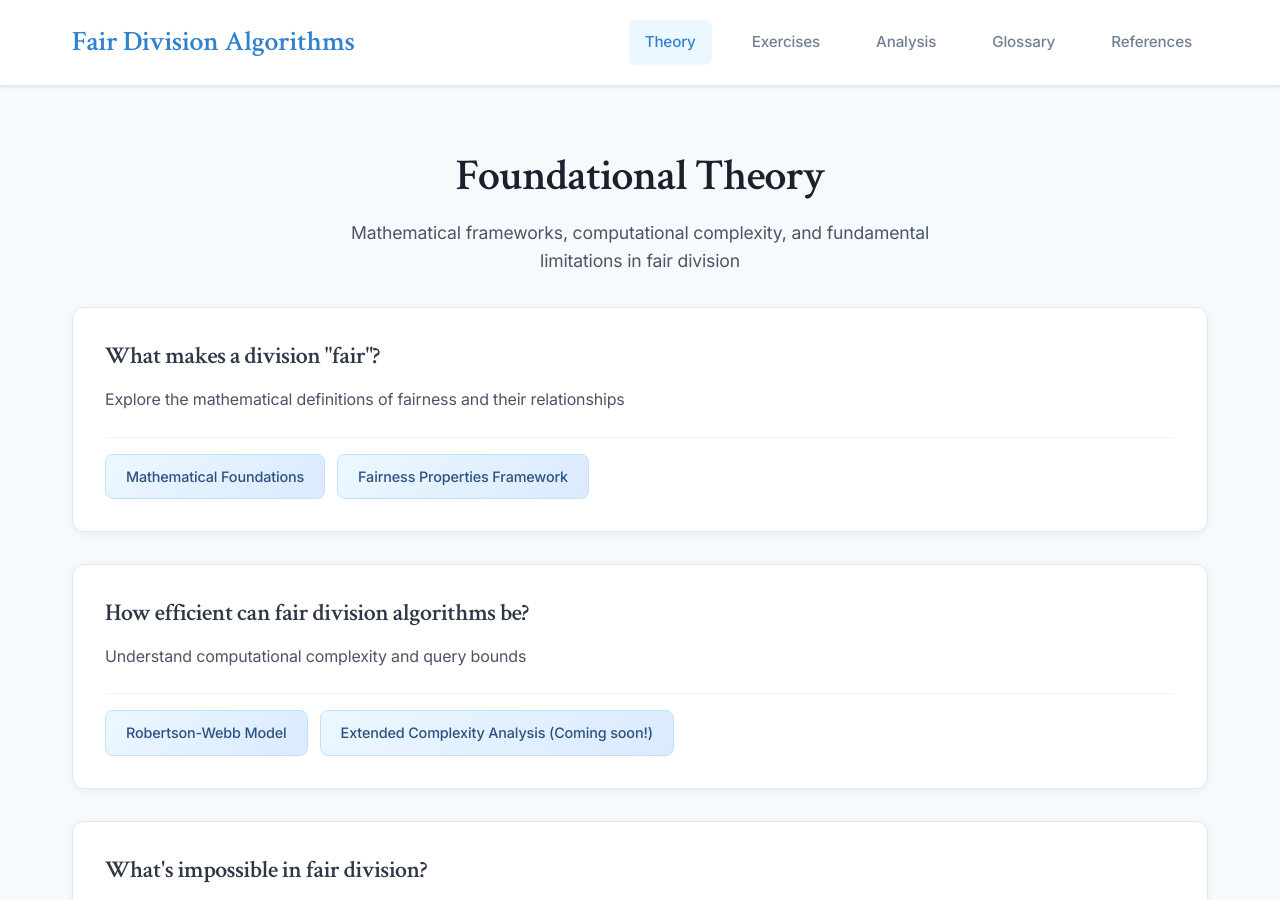
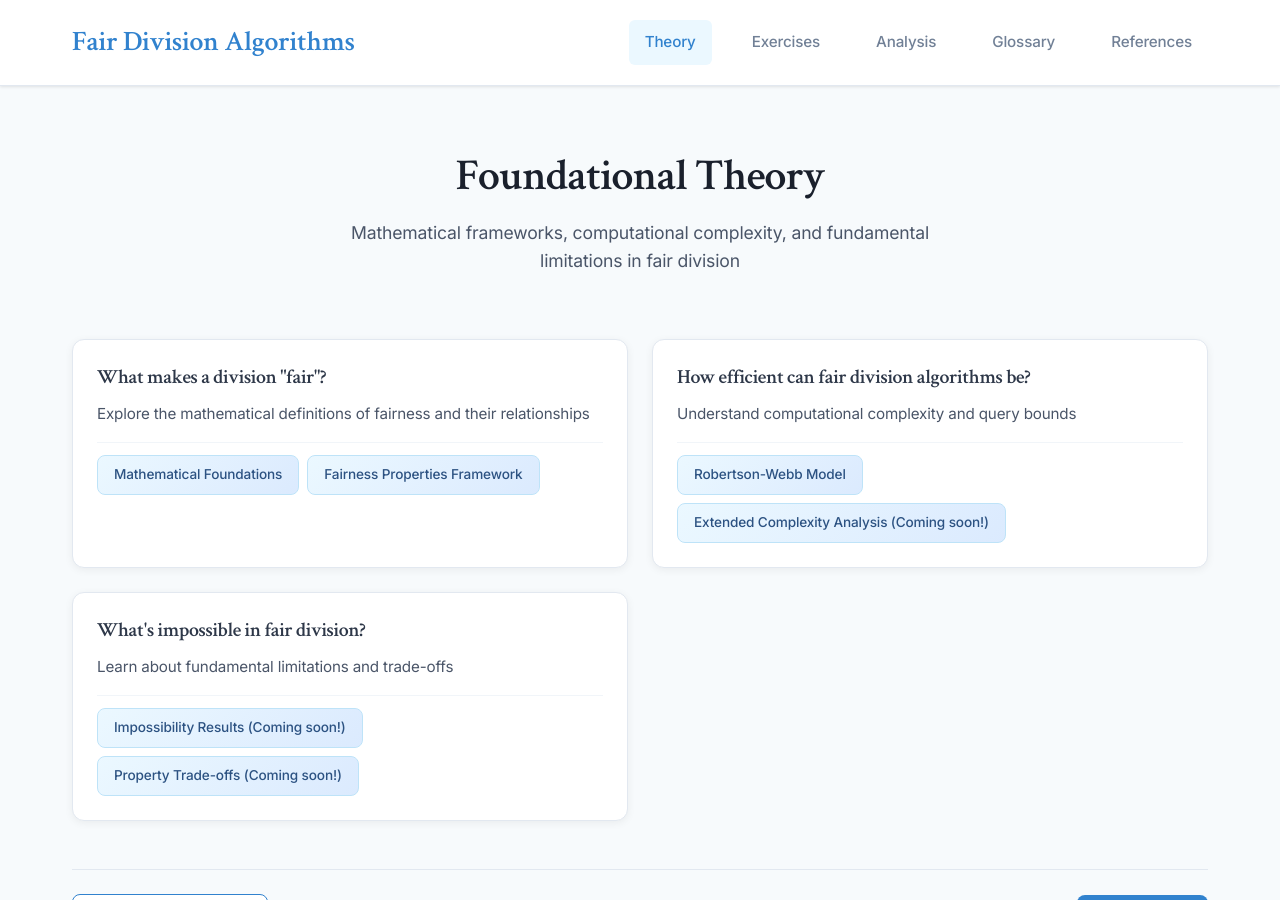
Before and after one commit to amaan-19/fair-division-exercises, a Jekyll site: the page built from theory/index.md, in a window 1280 px wide and 900 px high. Built offline with Jekyll 4.4.1, drawn with Linux system fonts in a browser that asks for light colours.

Commit message:
fixed theory grid styling

```diff
--- a/assets/main.css
+++ b/assets/main.css
@@ -3146,17 +3146,25 @@ blockquote {
     }
 }
 
-/* ===== QUESTION BLOCKS ===== */
+/* ===== QUESTION BLOCKS - UPDATED FOR 2-COLUMN GRID ===== */
+.theory-questions {
+    display: grid;
+    grid-template-columns: repeat(2, 1fr);
+    gap: 1.5rem;
+    margin: 2rem 0;
+}
+
 .question-block {
     background: white;
     border: 1px solid #e2e8f0;
     border-radius: 12px;
-    padding: 2rem;
-    margin-bottom: 2rem;
+    padding: 1.5rem; /* Reduced from 2rem */
+    margin-bottom: 0; /* Remove margin since grid handles spacing */
     transition: all 0.3s ease;
     box-shadow: 0 2px 8px rgba(0, 0, 0, 0.06);
     position: relative;
     overflow: hidden;
+    height: 100%;
 }
 
 .question-block:hover {
@@ -3165,52 +3173,42 @@ blockquote {
     border-color: #cbd5e0;
 }
 
-.question-block:hover::before {
-    width: 6px;
-}
-
 .question-block h3 {
     font-family: 'Crimson Text', Georgia, serif;
-    font-size: 1.5rem;
+    font-size: 1.25rem; /* Reduced from 1.5rem */
     font-weight: 600;
     color: #2d3748;
-    margin: 0 0 1rem 0;
+    margin: 0 0 0.75rem 0; /* Reduced margin */
     line-height: 1.3;
     display: flex;
     align-items: center;
-}
-
-.question-block h3::before {
-    content: attr(data-emoji);
-    font-size: 1.75rem;
-    flex-shrink: 0;
 }
 
 .question-block p {
     color: #4a5568;
-    margin: 0 0 1.5rem 0;
+    margin: 0 0 1rem 0; /* Reduced margin */
     line-height: 1.6;
-    font-size: 1rem;
-}
-
-/* ===== QUESTION LINKS ===== */
+    font-size: 0.95rem; /* Slightly smaller text */
+}
+
+/* ===== QUESTION LINKS - ADJUSTED FOR SMALLER CARDS ===== */
 .question-links {
     display: flex;
     flex-wrap: wrap;
-    gap: 0.75rem;
-    margin-top: 1.5rem;
-    padding-top: 1rem;
+    gap: 0.5rem; /* Reduced gap */
+    margin-top: 1rem; /* Reduced margin */
+    padding-top: 0.75rem; /* Reduced padding */
     border-top: 1px solid #f1f5f9;
 }
 
 .question-links a {
     background: linear-gradient(135deg, #ebf8ff, #dbeafe);
     color: #2c5282;
-    padding: 0.625rem 1.25rem;
+    padding: 0.5rem 1rem; /* Reduced padding */
     border-radius: 8px;
     text-decoration: none;
     font-weight: 500;
-    font-size: 0.9rem;
+    font-size: 0.85rem; /* Reduced font size */
     transition: all 0.2s ease;
     border: 1px solid #bee3f8;
     font-family: 'Inter', sans-serif;
@@ -3226,8 +3224,46 @@ blockquote {
     border-color: #93c5fd;
 }
 
-.question-links a:active {
-    transform: translateY(0);
+/* ===== RESPONSIVE DESIGN ===== */
+@media (max-width: 768px) {
+    .theory-questions {
+        grid-template-columns: 1fr; /* Single column on mobile */
+        gap: 1rem;
+    }
+
+    .question-block {
+        padding: 1.25rem; /* Further reduced padding on mobile */
+    }
+
+    .question-block h3 {
+        font-size: 1.125rem; /* Even smaller on mobile */
+    }
+
+    .question-block p {
+        font-size: 0.9rem;
+    }
+
+    .question-links {
+        gap: 0.5rem;
+        margin-top: 0.75rem;
+        padding-top: 0.5rem;
+    }
+
+    .question-links a {
+        padding: 0.4rem 0.8rem;
+        font-size: 0.8rem;
+    }
+}
+
+@media (max-width: 480px) {
+    .question-links {
+        flex-direction: column; /* Stack links vertically on very small screens */
+    }
+
+    .question-links a {
+        text-align: center;
+        width: 100%;
+    }
 }
 
 /* ===== THEORY INTRODUCTION SECTION ===== */
```
